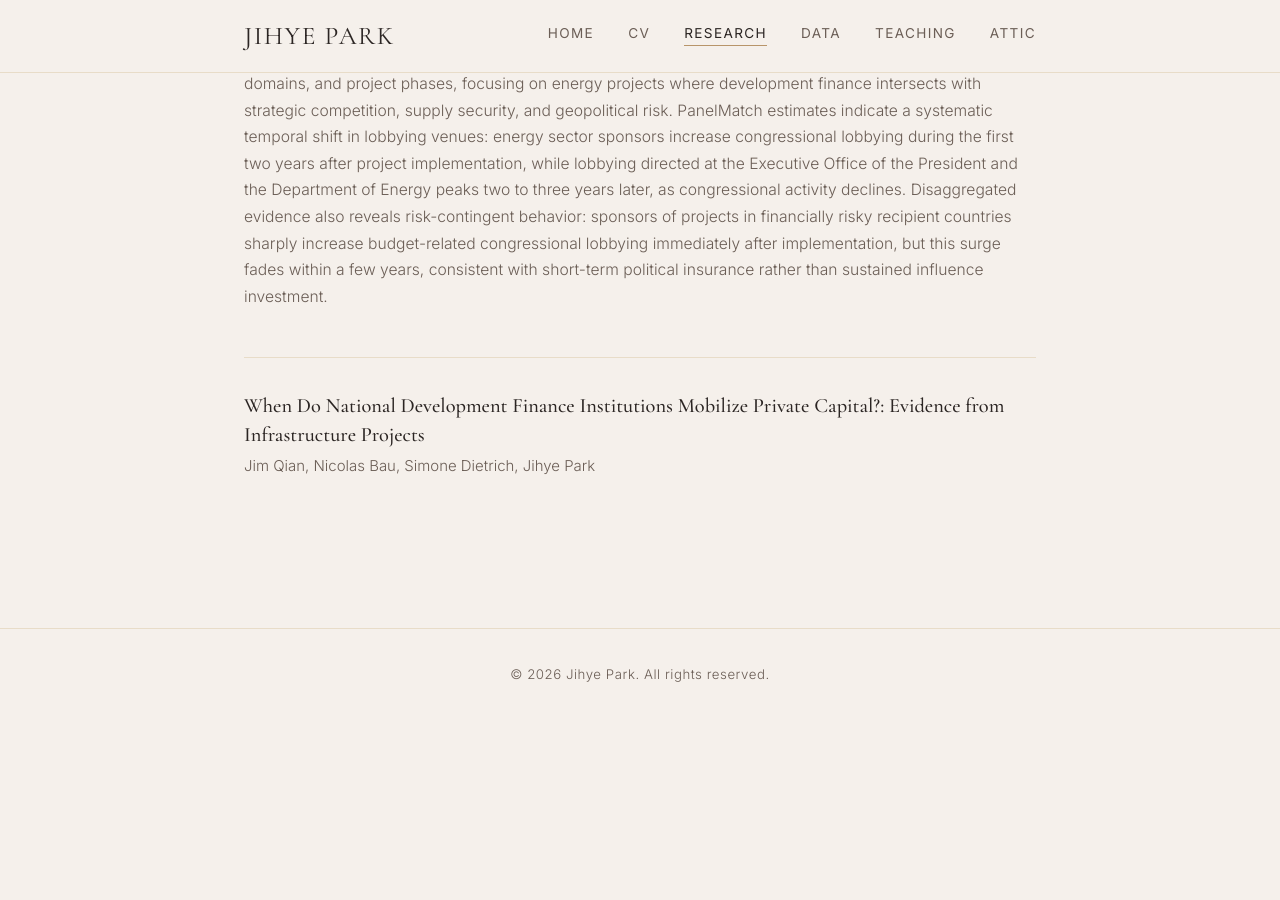
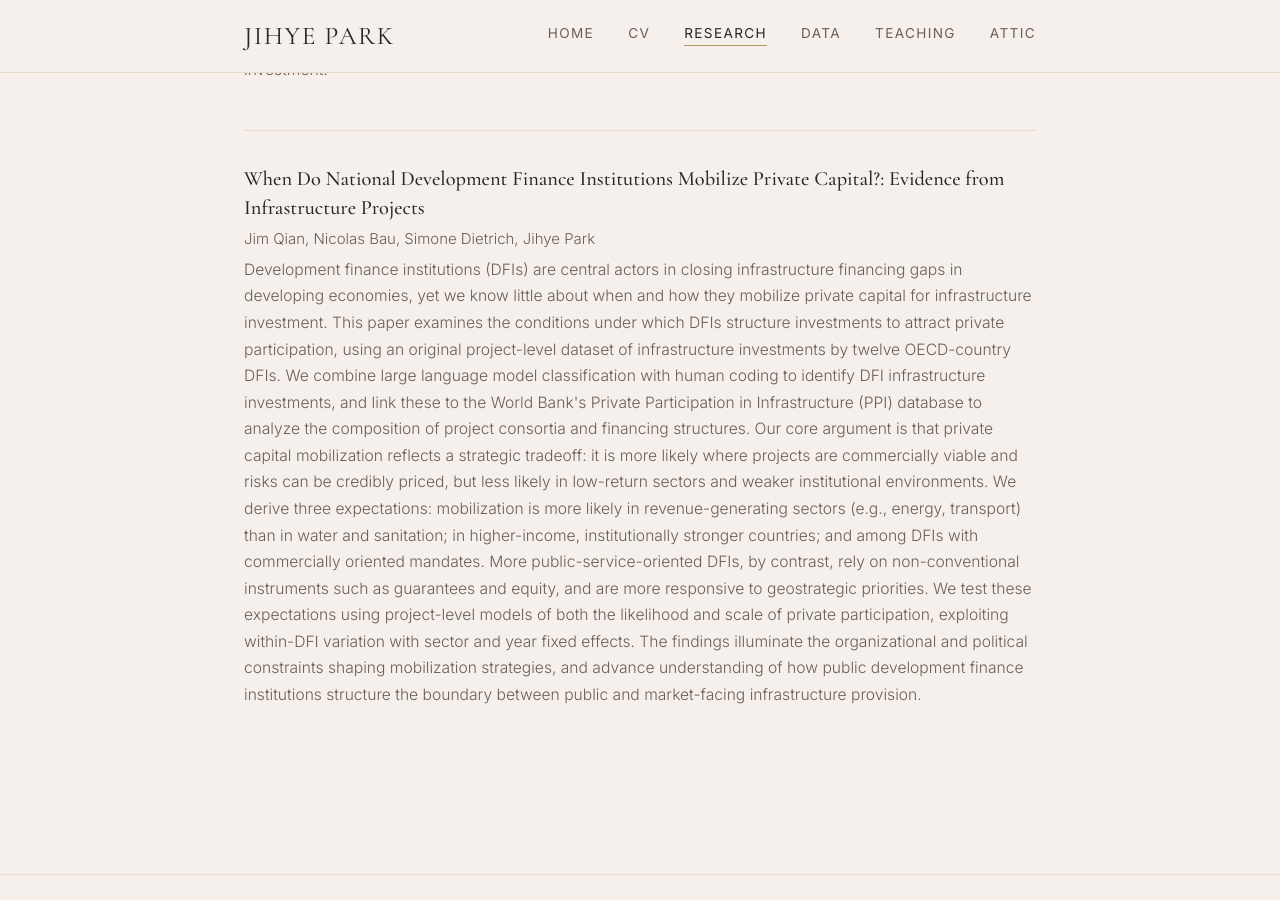
Before and after one commit to jacqpark/jacqpark.github.io, a Jekyll site: the page built from research.md, in a window 1280 px wide and 900 px high, scrolled down 2386 px. Built offline with Jekyll 4.4.1, drawn with Linux system fonts in a browser that asks for light colours; before the commit the page ends 3107 px from its top, so only the background shows below that; some of the changed text lies outside the part shown.

Commit message:
CV update

```diff
--- a/_data/publications.yml
+++ b/_data/publications.yml
@@ -55,17 +55,9 @@
 - title: 'When Do National Development Finance Institutions Mobilize Private Capital?: Evidence from Infrastructure Projects'
   authors: Jim Qian, Nicolas Bau, Simone Dietrich, Jihye Park
   category: in-progress
-- title: Aid, Lending, and TRIPS
-  authors: Jihye Park
-  category: working-papers
-  github_pdf: papers/working-papers/01__aid-lending-trips__UR.pdf
-  year: 2025
-  status: Under review
-  sort_order: 1
-  abstract: The rise of superstar firms has accompanied the expansion of an international intellectual property (IP) regime that extends beyond the standards established in the WTO Agreement on Trade-Related
-    Aspects of Intellectual Property Rights (TRIPS). Despite sustained resistance from developing countries, the United States has successfully promoted TRIPS-plus provisions through preferential trade
-    agreements, with other advanced economies following. This study attributes US success in diffusing TRIPS-plus standards to the interaction between corporate lobbying and development finance allocation.
-    Using National Trade Estimate (NTE) reports from 1995 to 2022,
+  description: "Development finance institutions (DFIs) are central actors in closing infrastructure financing gaps in developing economies, yet we know little about when and how they mobilize private capital for infrastructure investment. This paper examines the conditions under which DFIs structure investments to attract private participation, using an original project-level dataset of infrastructure investments by twelve OECD-country DFIs. We combine large language model classification with human coding to identify DFI infrastructure investments, and link these to the World Bank's Private Participation in Infrastructure (PPI) database to analyze the composition of project consortia and financing structures.
+Our core argument is that private capital mobilization reflects a strategic tradeoff: it is more likely where projects are commercially viable and risks can be credibly priced, but less likely in low-return sectors and weaker institutional environments. We derive three expectations: mobilization is more likely in revenue-generating sectors (e.g., energy, transport) than in water and sanitation; in higher-income, institutionally stronger countries; and among DFIs with commercially oriented mandates. More public-service-oriented DFIs, by contrast, rely on non-conventional instruments such as guarantees and equity, and are more responsive to geostrategic priorities.
+We test these expectations using project-level models of both the likelihood and scale of private participation, exploiting within-DFI variation with sector and year fixed effects. The findings illuminate the organizational and political constraints shaping mobilization strategies, and advance understanding of how public development finance institutions structure the boundary between public and market-facing infrastructure provision."
 - title: Firms Lobbying for Preferential Trade
   authors: Jihye Park, Randall Stone
   category: working-papers
@@ -73,12 +65,12 @@
   year: 2025
   status: Working paper
   sort_order: 3
-  abstract: Lobbying disclosures often hide what firms lobby about, but we introduce new data and exploit timing to show that multinational firms lobby intensively about preferential trade agreements (PTAs).
+  abstract: 'Lobbying disclosures often hide what firms lobby about, but we introduce new data and exploit timing to show that multinational firms lobby intensively about preferential trade agreements (PTAs).
     We argue that some firms lobby for ratification, which lowers tariffs on imported intermediate inputs, while others lobby to shape PTA terms to influence behindthe-border regulations. Our empirical
     analysis untangles these incentives by identifying groups of firms with different motivations and investigating which branches of government they lobby and when. We use PanelMatch (Imai, Kim and Wang
     2023) to conduct staggered diff-in-diff analyses at the firm level, using Fortune Global 500 firms and a comprehensive set of US PTA negotiations. Pharmaceutical firms lobby for intellectual property
-    rights protection; firms represented on the US Trade Representative’s general policy making committee lobby to shape PTA provisions; other firms lobby for ratification of PTAs with countries where they
-    have investments.
+    rights protection; firms represented on the US Trade Representative’s general policy-making committee lobby to shape PTA provisions; other firms lobby for ratification of PTAs with countries where they
+    have investments.'
 - title: Lobbying for Conditionality
   authors: Jihye Park, Randall Stone
   category: working-papers
@@ -99,7 +91,7 @@
   status: Revise & Resubmit, Political Science Research and Methods
   category: working-papers
   github_pdf: papers/working-papers/02__whos-more-willing-to-bend__RR-PSRM.pdf
-  year: 2025
+  year: 2026
   sort_order: 2
   abstract: "Introduction of the Agreement on Trade-Related Aspects of Intellectual Property Rights (TRIPS) marked the new era of intellectual property (IP) rights protection through preferential trade agreements
     (PTAs). TRIPS-plus IP rules impose substantial domestic costs on developing countries, yet many governments adopt them through preferential trade agreements with the United States and the European Union.
```
Also changed, not shown: 4 other files.
